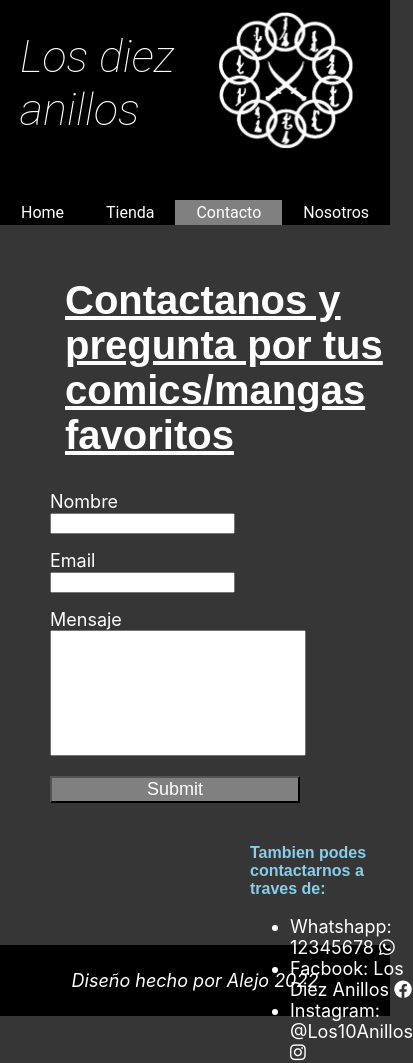
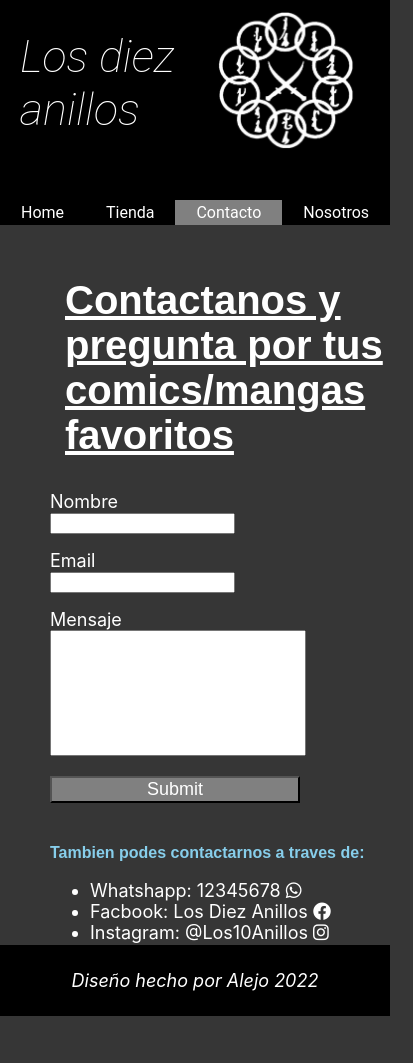
Before and after one commit to AlejoFabianV/Los-diez-anillos-1.0, a React (Create React App) app: page /contacto in a window 390 px wide. Shown: the whole page, 413 px wide, since content can reach past the window. After the commit the page ends 1016 px from the top, so only its background shows below. Built offline with nearby package versions, Linux system fonts and the light colour scheme.

Commit message:
media screen para el contacto

```diff
--- a/src/styles/components/pages/ContactoPage.css
+++ b/src/styles/components/pages/ContactoPage.css
@@ -41,6 +41,11 @@ form p label{
     padding-top: 15px;
 }
 
+.EnvioFormulario {
+    color: white;
+}
+
+
 @media  screen and (max-width: 800px) {
     .formulario-contacto{
         margin-left: 50px;
@@ -48,4 +53,7 @@ form p label{
     .formulario-contacto form{
         margin: auto;
     }
+    .contactoAlternativo {
+        margin: auto;
+    }
 }
```
